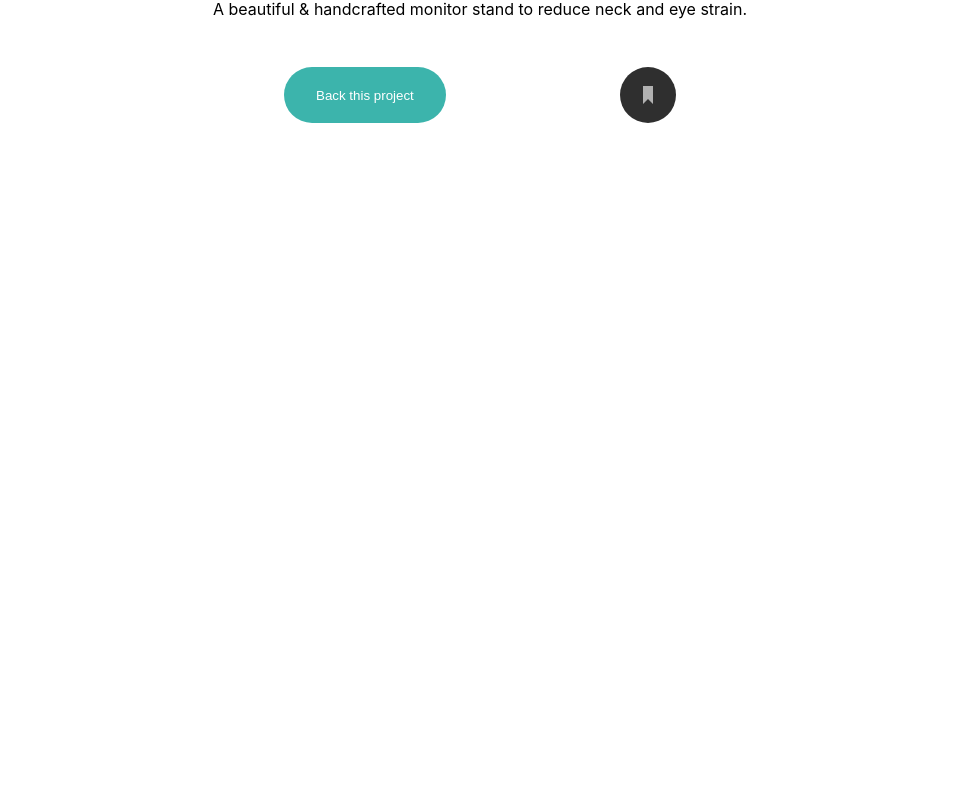
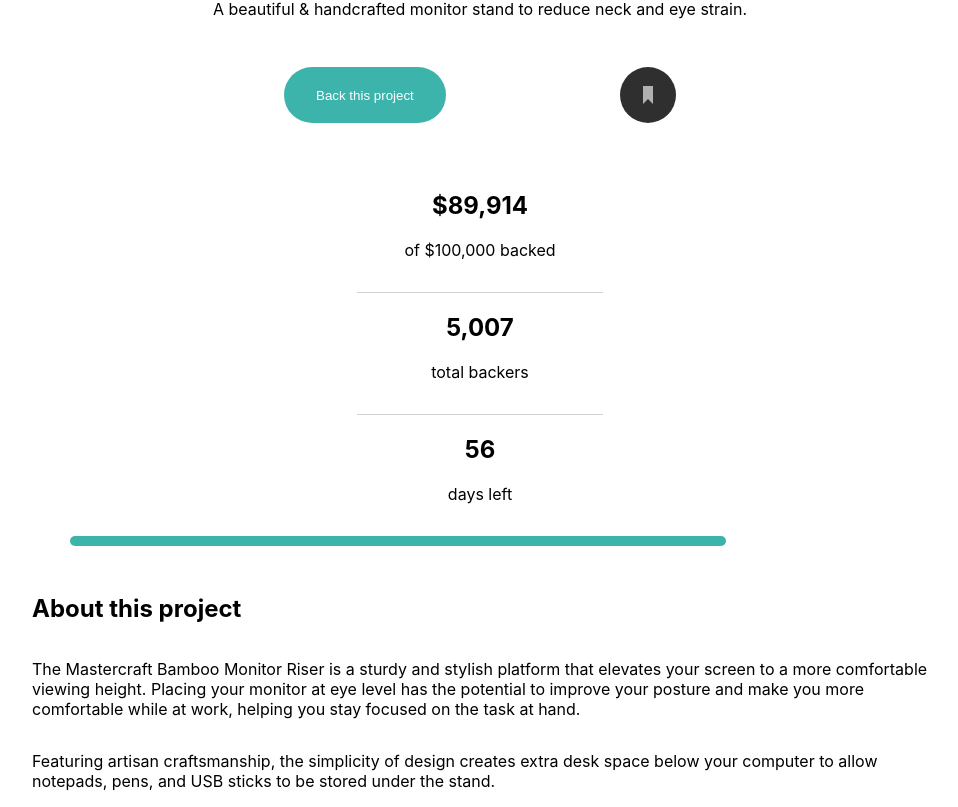
Before and after one commit to torok-gabi/crowdfunding-page-main, a React (Create React App) app: page / in a window 1280 px wide. Shown: the part 738-1545 px from the top of the page, without its empty margins (160-1118 px from the left). Before the commit the page ends 861 px from the top, so only its background shows below. Built offline with nearby package versions, Linux system fonts and the light colour scheme.

Commit message:
bamboo and about setting

```diff
--- a/src/App.jsx
+++ b/src/App.jsx
@@ -1,4 +1,5 @@
 import './App.scss';
+import About from './components/About/About';
 import Bamboo from './components/Bamboo/Bamboo';
 import Header from './components/Header/Header';
 
@@ -7,6 +8,7 @@
     <div className="App">
       <Header />
       <Bamboo />
+      <About />
     </div>
   );
 }
--- /dev/null
+++ b/src/components/About/About.jsx
@@ -0,0 +1,17 @@
+import React from 'react';
+import "./about.scss";
+
+const About = () => {
+    return (
+        <section className="about-container">
+            <h2>About this project</h2>
+            <p>The Mastercraft Bamboo Monitor Riser is a sturdy and stylish platform that elevates your screen
+                to a more comfortable viewing height. Placing your monitor at eye level has the potential to improve
+                your posture and make you more comfortable while at work, helping you stay focused on the task at hand.</p>
+            <p>Featuring artisan craftsmanship, the simplicity of design creates extra desk space below your computer
+                to allow notepads, pens, and USB sticks to be stored under the stand.</p>
+        </section>
+    )
+}
+
+export default About;
--- /dev/null
+++ b/src/components/About/about.scss
@@ -0,0 +1,14 @@
+    .about-container {
+        width: 70vw;
+        height: auto;
+        display: flex;
+        flex-direction: column;
+        align-items: center;
+        justify-content: center;
+        margin: 0 auto;
+        h2 {
+            width: 100%;
+            text-align: left;
+            margin-top: 3rem;
+        }
+    }
--- a/src/components/Bamboo/Bamboo.jsx
+++ b/src/components/Bamboo/Bamboo.jsx
@@ -19,6 +19,15 @@
                     <img src={bookmark} alt=""/>
                 </div>
             </section>
+            <section className="amount-container">
+                <h2>$89,914</h2>
+                <p>of $100,000 backed</p>
+                <h2>5,007</h2>
+                <p>total backers</p>
+                <h2>56</h2>
+                <p className="border-none">days left</p>
+                <span className="sideBar"></span>
+            </section>
         </main>
     )
 }
--- a/src/components/Bamboo/bamboo.scss
+++ b/src/components/Bamboo/bamboo.scss
@@ -1,12 +1,12 @@
 @import "../../variables";
 .main-container {
-    width: 80vw;
+    width: 80%;
     height: auto;
     display: flex;
     flex-direction: column;
     align-items: center;
     text-align: center;
-    border-radius: 1rem;
+    border-radius: .5rem;
     margin-top: -3rem;
     z-index: 1;
     background-color: white;
@@ -31,4 +31,29 @@
             border: none;
         }
     }
+    .amount-container {
+        width: 80%;
+        height: auto;
+        display: flex;
+        flex-direction: column;
+        margin-top: 3rem;
+        p {
+            border-bottom: 1px solid lightgrey;
+            width: 30%;
+            padding-bottom: 2rem;
+            margin: 0 auto;
+        }
+        .border-none {
+            border-bottom: none;
+        }
+        .sideBar {
+            display: flex;
+            flex-direction: column;
+            justify-content: flex-start;
+            width: 80%;
+            text-align: left;
+            border-top: 10px solid hsl(176, 50%, 47%);
+            border-radius: 1rem;
+        }
+    }
 }
--- a/src/components/Header/header.scss
+++ b/src/components/Header/header.scss
@@ -45,7 +45,7 @@
             display: flex;
             flex-direction: column;
             align-items: center;
-            width: 70%;
+            width: 71%;
             border-radius: .5rem;
             background-color: white;
             .border {
--- /dev/null
+++ b/style/about.css
@@ -0,0 +1,14 @@
+.about-container {
+  width: 70vw;
+  height: auto;
+  display: flex;
+  flex-direction: column;
+  align-items: center;
+  justify-content: center;
+  margin: 0 auto;
+}
+.about-container h2 {
+  width: 100%;
+  text-align: left;
+  margin-top: 3rem;
+}
--- /dev/null
+++ b/style/bamboo.css
@@ -0,0 +1,59 @@
+@import url("https://fonts.googleapis.com/css2?family=Commissioner:wght@400;500;700&display=swap");
+.main-container {
+  width: 80%;
+  height: auto;
+  display: flex;
+  flex-direction: column;
+  align-items: center;
+  text-align: center;
+  border-radius: 0.5rem;
+  margin-top: -3rem;
+  z-index: 1;
+  background-color: white;
+  margin-left: auto;
+  margin-right: auto;
+}
+.main-container .bamboo-img {
+  margin-top: -1.5rem;
+}
+.main-container .text-content {
+  padding: 2rem 1rem 0 1rem;
+}
+.main-container .button-container {
+  display: flex;
+  align-items: center;
+  justify-content: space-around;
+  margin-top: 3rem;
+}
+.main-container .button-container .btn {
+  background-color: #3cb4ac;
+  padding: 1.3rem 2rem;
+  border-radius: 2rem;
+  color: white;
+  border: none;
+}
+.main-container .amount-container {
+  width: 80%;
+  height: auto;
+  display: flex;
+  flex-direction: column;
+  margin-top: 3rem;
+}
+.main-container .amount-container p {
+  border-bottom: 1px solid lightgrey;
+  width: 30%;
+  padding-bottom: 2rem;
+  margin: 0 auto;
+}
+.main-container .amount-container .border-none {
+  border-bottom: none;
+}
+.main-container .amount-container .sideBar {
+  display: flex;
+  flex-direction: column;
+  justify-content: flex-start;
+  width: 80%;
+  text-align: left;
+  border-top: 10px solid #3cb4ac;
+  border-radius: 1rem;
+}
```
Also changed, not shown: style/header.css (+6 -2 lines).
